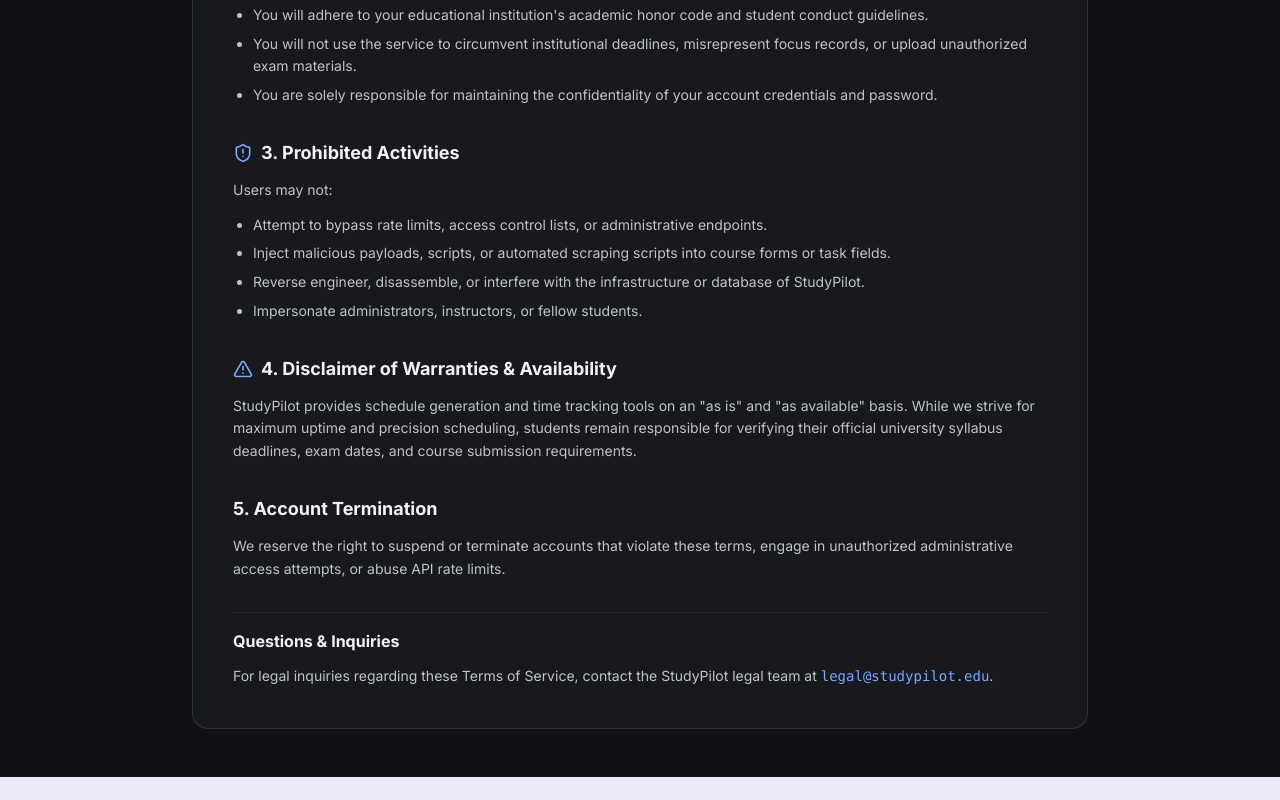
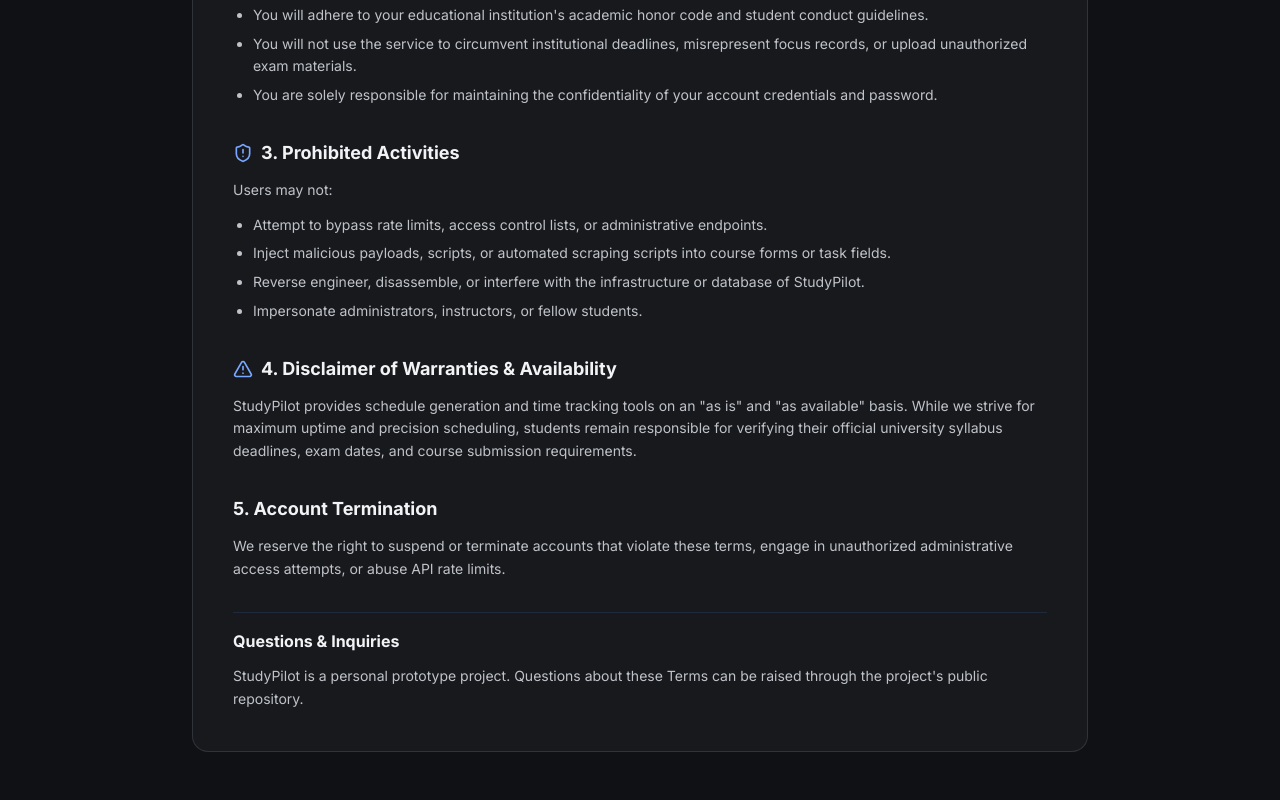
Before and after one commit to KhuranaCode/Studypilot, a React (Vite) app: page /terms in a window 1280 px wide. Shown: the part 644-1444 px from the top of the page. Before the commit the page ends 1421 px from the top, so only its background shows below. Built offline with nearby package versions, Linux system fonts and the light colour scheme; no server answers.

Commit message:
Terms: remove unverified legal contact, truthful prototype copy
Updated contact information for legal inquiries to reflect project nature.

```diff
--- a/src/pages/TermsPage.tsx
+++ b/src/pages/TermsPage.tsx
@@ -148,12 +148,8 @@
               Questions &amp; Inquiries
             </h2>
             <p>
-              For legal inquiries regarding these Terms of Service, contact the StudyPilot legal
-              team at{' '}
-              <span className="font-mono text-pilot-deep dark:text-[#7AA7FF]">
-                legal@studypilot.edu
-              </span>
-              .
+              StudyPilot is a personal prototype project. Questions about these Terms can be
+              raised through the project's public repository.
             </p>
           </section>
         </div>
```
